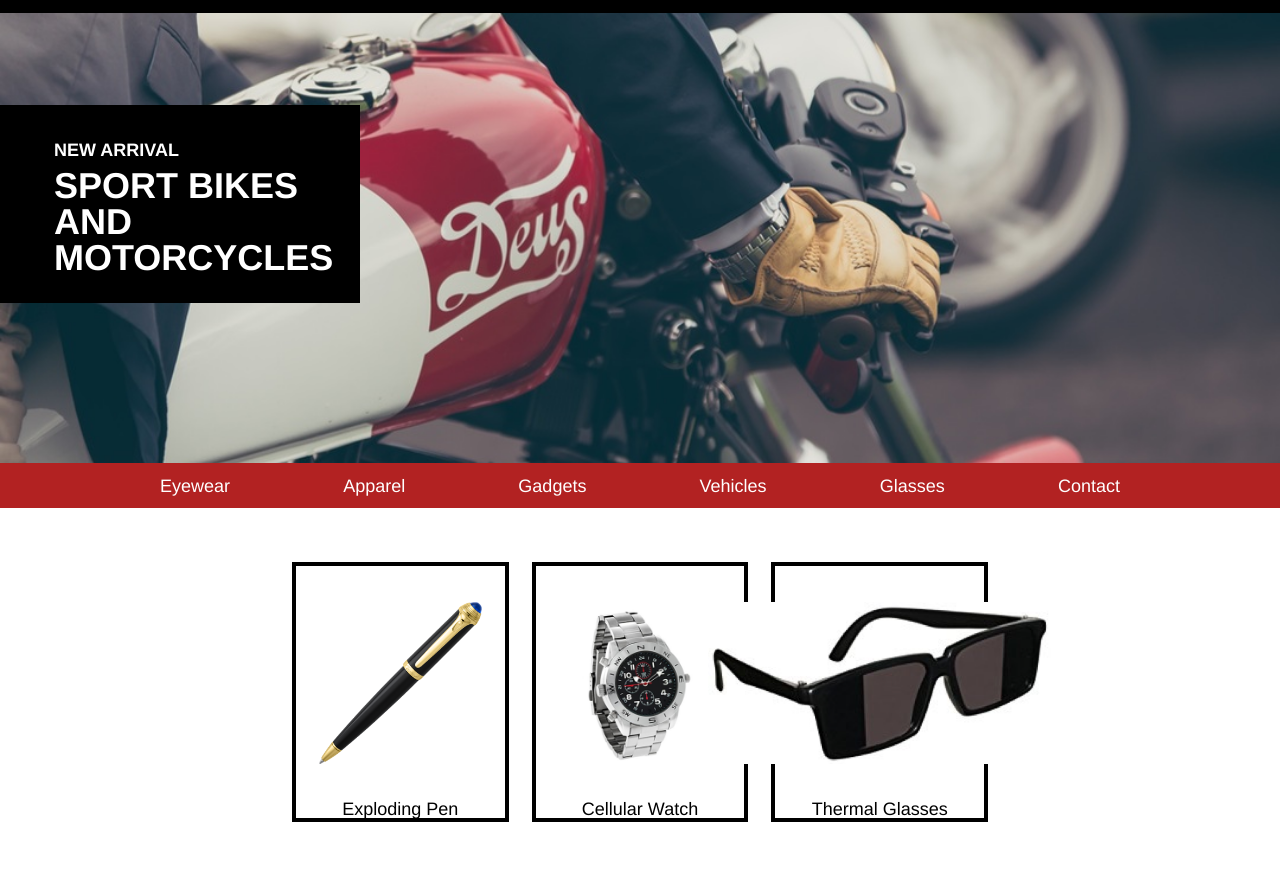
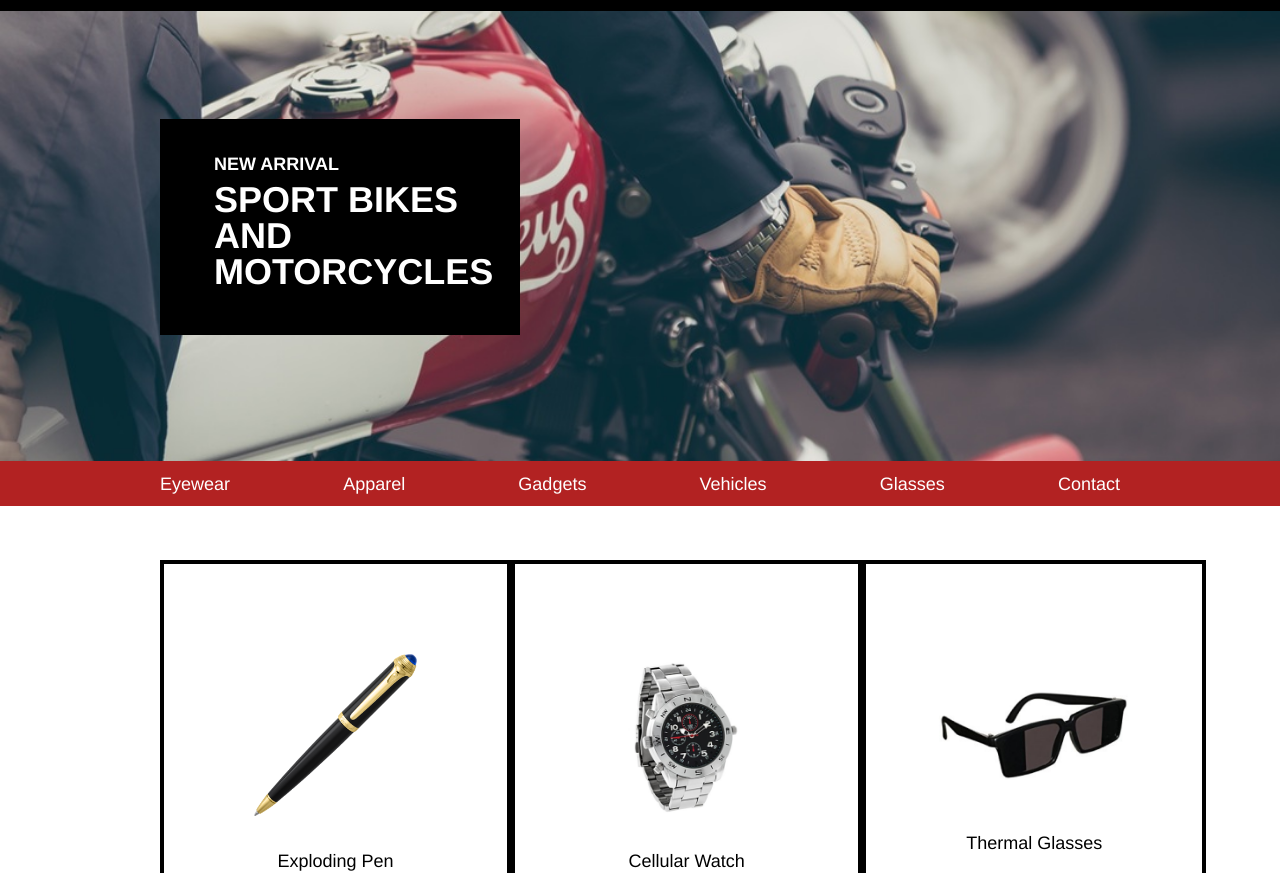
Before and after one commit to lcarpenter2017/secretagentsupply, a plain HTML site: page index.html in a window 1280 px wide. Shown: the part 57-930 px from the top of the page. Drawn offline with Linux system fonts and the light colour scheme.

Commit message:
Image adjustments.

```diff
--- a/index.html
+++ b/index.html
@@ -16,7 +16,8 @@
     <!--This is the Main Container-->
     <main>
     <div id="motorcycleimage">
-        <div class="motocaption">
+        <div class="ninesixtymoto">
+          <div class="motocaption">
                 <h4>NEW ARRIVAL</h4>
                 <h2>SPORT BIKES AND MOTORCYCLES</h2>
         </div>
@@ -34,9 +35,9 @@
     <!--This is the Products Section-->
     <div class ="productcontainer">
         <div class="ninesixtycontainer">
-                <div class="product"><img class="spygear" src="resources/images/pen.png"><span>Exploding Pen</span></div>
-                <div class="product"><img class="spygear" src="resources/images/watch.png"><span>Cellular Watch</span></div>
-                <div class="product"><img class="spygear" src="resources/images/glasses.png"><span>Thermal Glasses</span></div></div>
+                <div class="product"><img class="pen" src="resources/images/pen.png"><span>Exploding Pen</span></div>
+                <div class="product"><img class="watch" src="resources/images/watch.png"><span>Cellular Watch</span></div>
+                <div class="product"><img class="glasses" src="resources/images/glasses.png"><span>Thermal Glasses</span></div></div>
              <div class="ninesixtycontainer" id="locationhours">
                  <div class="location">
                      <div class="caption">
--- a/resources/css/style.css
+++ b/resources/css/style.css
@@ -9,7 +9,7 @@ body {
 
 #banner {
     color: white;
-    height: 70px;
+    height: 3.80rem;
     background-color: black;
     margin-left: 0;
 }
@@ -34,6 +34,14 @@ body {
     padding: 0.66rem;
 }
 
+.ninesixtymoto {
+    display: flex;
+    width: 960px;
+    height: 25rem;
+    align-content: flex-start;
+    margin: 0 auto;
+}
+
 #motorcycleimage {
     background-image: url(../images/moto.jpeg);
     height: 25rem;
@@ -46,9 +54,10 @@ body {
     background-color: black;
     color: white;
     width: 20rem;
-    position: absolute;
+    height: 12rem;
     top: 9rem;
     margin-left: 0;
+    margin-top: 6rem;
 }
 
 nav {
@@ -92,7 +101,6 @@ h2 {
     padding-left: 3rem;
     margin: 0;
     padding-bottom: 1.5rem;
-
 }
 
 .productcontainer {
@@ -100,33 +108,50 @@ h2 {
   flex-direction: column;
   background-color: white;
   justify-content: center;
-  width: 100%
+  width: 100%;
 }
 
 .product {
     margin: 3rem 0rem;
     border: 4px solid black;
-    width: 30%;
     display: inline-flex;
     flex-direction: column;
+    justify-content: center;
     align-items: center;
+    padding: 3rem;
+    max-width: 960px;
 }
 
-img.spygear {
+img.pen {
     display: flex;
     align-items: center;
     height: 9rem;
-    margin: 2rem 0rem;
+    margin: 2rem 2rem;
+}
+
+img.watch {
+    display: flex;
+    align-items: center;
+    height: 9rem;
+    margin: 2rem 2rem;
+}
+
+img.glasses {
+    display: flex;
+    align-items: center;
+    justify-content: center;
+    height: 5rem;
+    margin: 3rem 1rem;
 }
 
 #locationhours {
-    max-width: 960;
+    width: 960;
     margin: 0rem auto;
 }
 
 .location {
     margin: 0rem;
-    width: 35%
+    width: 50%;
 }
 
 .caption {
```
